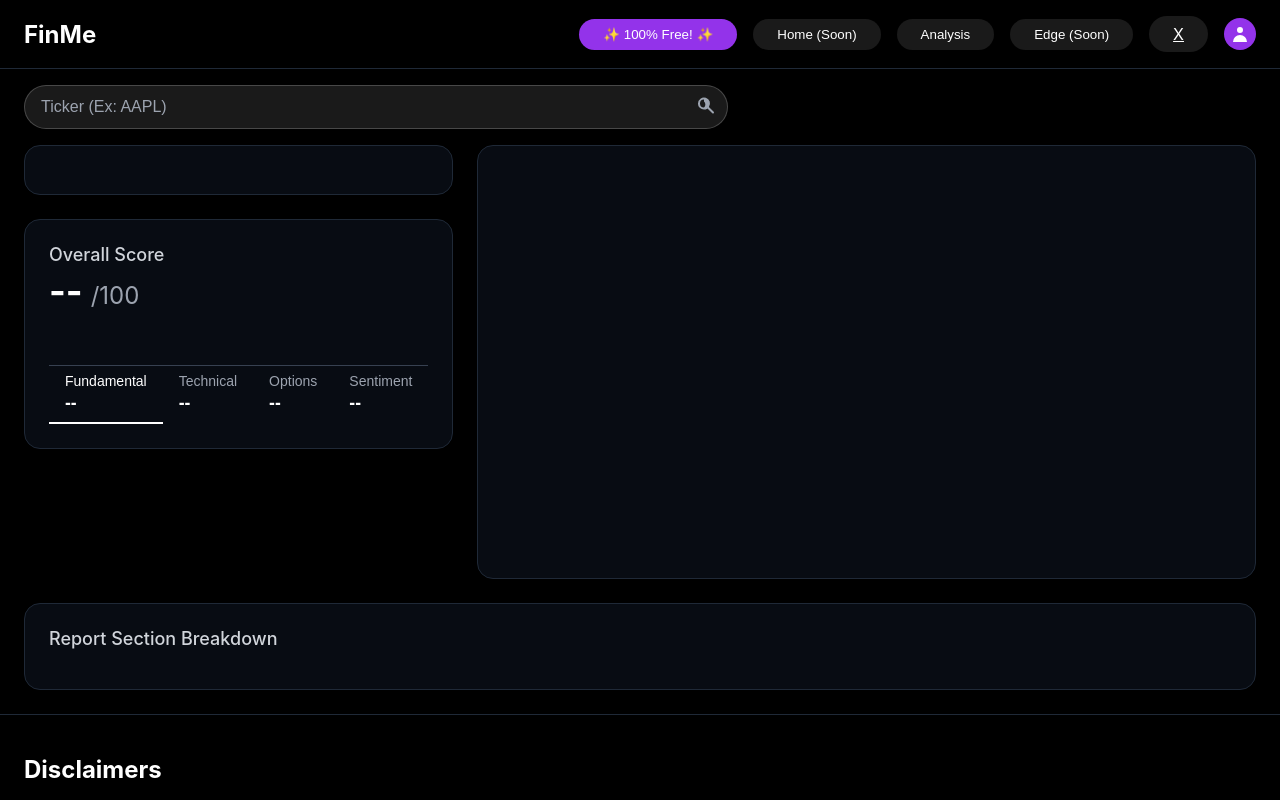
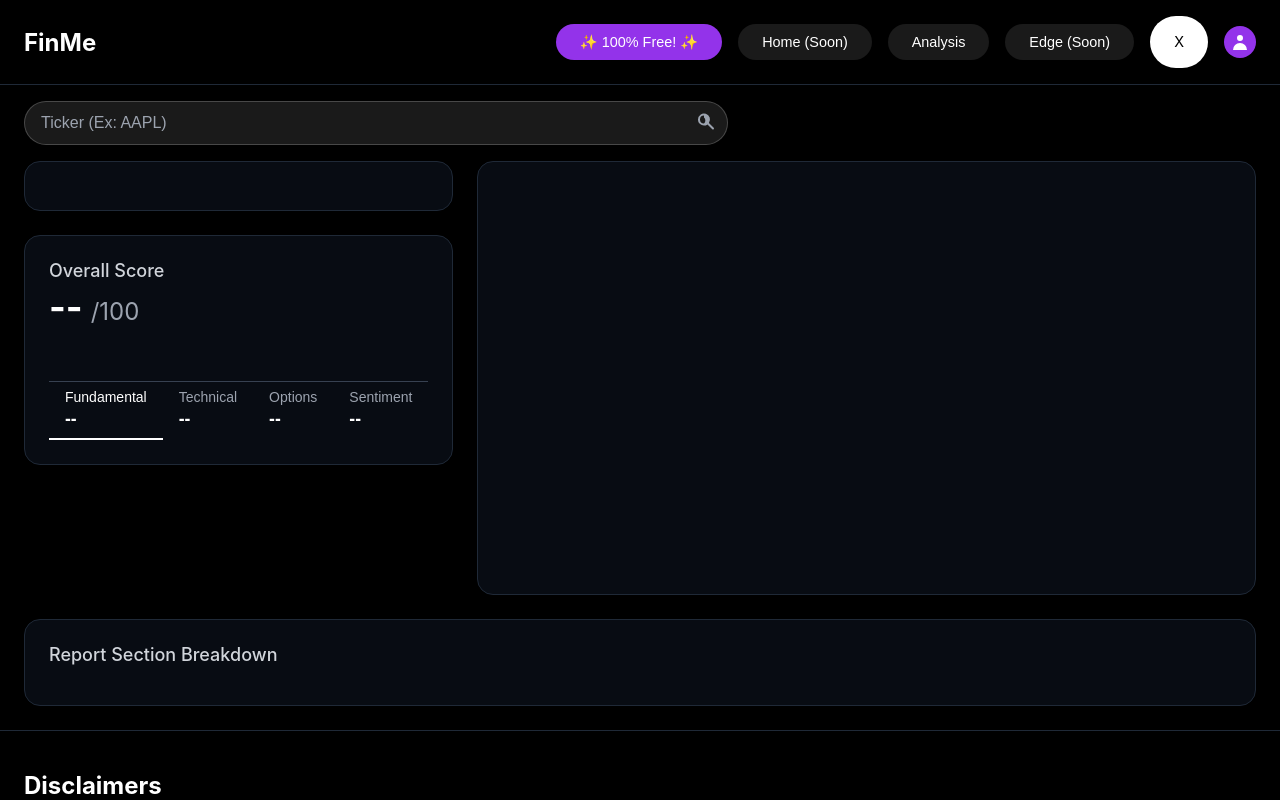
Before and after one commit to ParthM02/FinMe, a React (Create React App) app: page / in a window 1280 px wide. Shown: the top 800 px of the page. Built offline with nearby package versions, Linux system fonts and the light colour scheme.

Commit message:
header style fixes

```diff
--- a/src/App.css
+++ b/src/App.css
@@ -42,11 +42,15 @@ body {
     border: none;
     border-radius: 9999px;
     font-weight: 500;
-    display: flex;
-    align-items: center;
+  display: inline-flex;
+  align-items: center;
+  justify-content: center;
     gap: 0.25rem;
     cursor: pointer;
     transition: background-color 0.2s;
+  font-size: 0.9rem;
+  line-height: 1;
+  height: 2.25rem;
 }
 
 .upgrade-button:hover {
@@ -66,10 +70,26 @@ body {
     border-radius: 9999px;
     cursor: pointer;
     transition: background-color 0.2s;
+  display: inline-flex;
+  align-items: center;
+  justify-content: center;
+  text-decoration: none;
+  font-size: 0.9rem;
+  line-height: 1;
+  height: 2.25rem;
 }
 
 .nav-button:hover {
     background-color: rgba(255, 255, 255, 0.2);
+}
+
+.x-button {
+  background-color: #fff;
+  color: #000;
+}
+
+.x-button:hover {
+  background-color: #e5e7eb;
 }
 
 .user-icon {
--- a/src/components/layout/Header.jsx
+++ b/src/components/layout/Header.jsx
@@ -14,7 +14,7 @@ const Header = () => (
           <button className="nav-button">Edge (Soon)</button>
         </nav>
         <a
-          className="nav-button"
+          className="nav-button x-button"
           href="https://x.com/cookeddeveloper"
           target="_blank"
           rel="noopener noreferrer"
```
